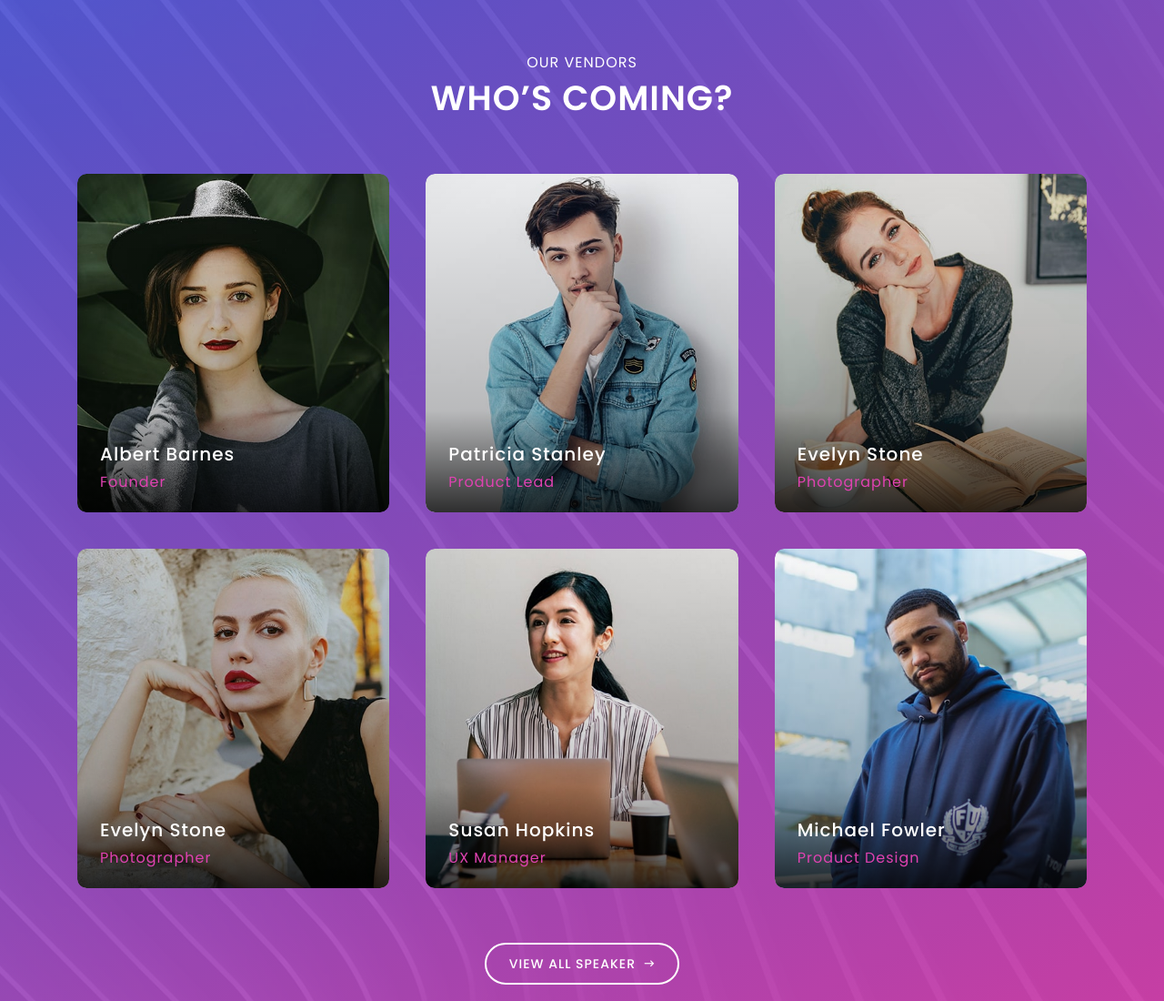
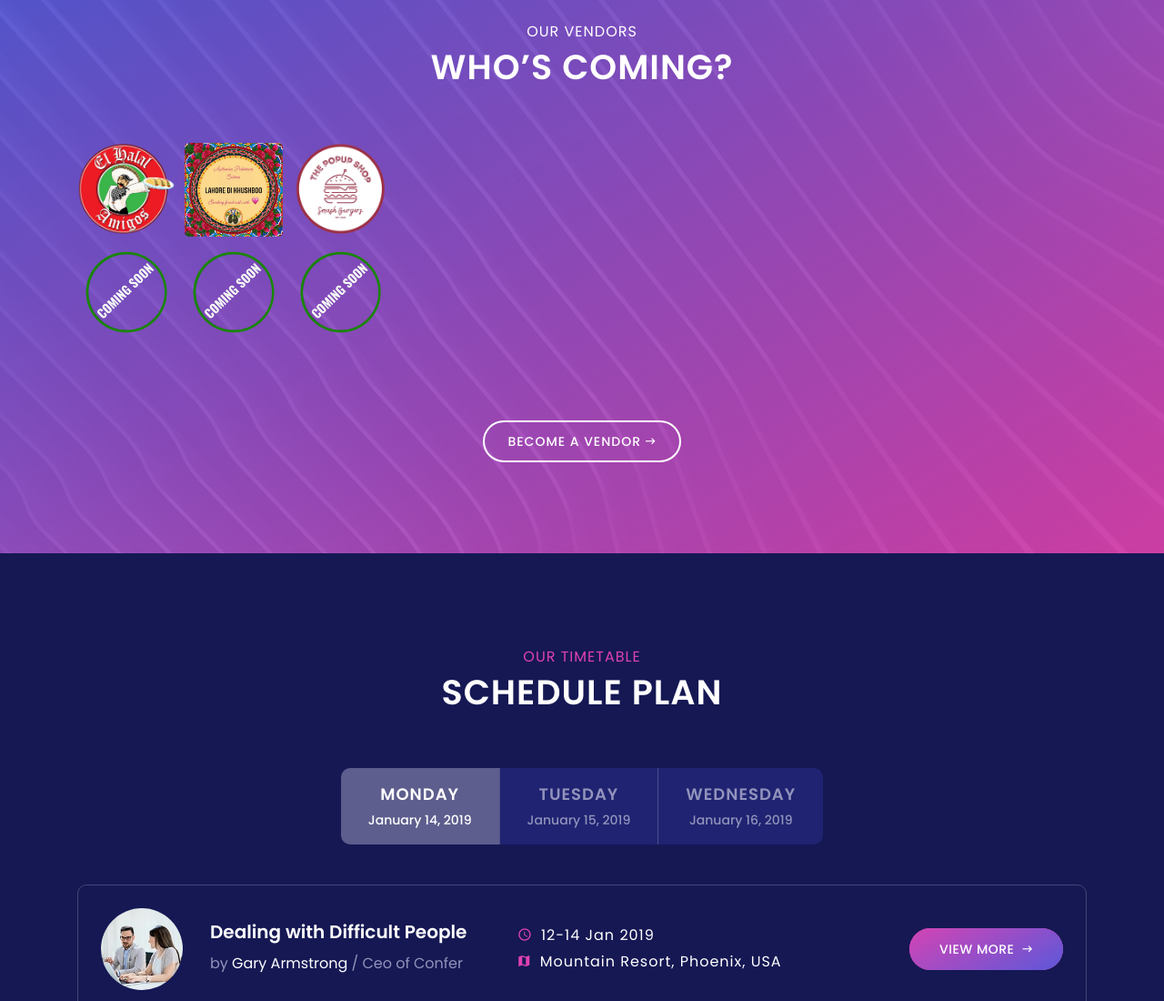
Before and after one commit to UniversalMercy/ummahfest, a website: page main.html in a window 1280 px wide. Shown: the part 1700-2800 px from the top of the page at 91% size. Drawn offline with Linux system fonts and the light colour scheme; a script that the page names is missing.

Commit message:
added images and fixed site

```diff
--- a/main.html
+++ b/main.html
@@ -79,14 +79,14 @@
     <!-- Welcome Area Start -->
     <section class="welcome-area">
             <!-- Single Slide -->
-            <div class="single-welcome-slide bg-img bg-overlay jarallax" style="background-image: url(img/bg-img/banner.png);">
+            <div class="single-welcome-slide bg-img bg-overlay jarallax" style="background-image: url(img/bg-img/banner2.png);">
                 <div class="container h-100">
                     <div class="row h-100 align-items-center">
                         <!-- Welcome Text -->
                         <div class="col-12">
                             <div class="welcome-text-two text-center">
                                 <h5 data-animation="fadeInUp" data-delay="100ms">Universal Mercy Academy Presents</h5>
-                                <img src="fest/images/umafest.png" alt="ummahfest" width="500" height="450">
+                                <img src="img/bg-img/3new.png" alt="ummahfest" width="450" height="450">
                                 <!-- Event Meta -->
                                 <div class="event-meta" data-animation="fadeInUp" data-delay="500ms">
                                     <a class="event-date" href="#"><i class="zmdi zmdi-map"></i>Waldorf School 3800 Clark Rd, El Sobrante, CA 94803</a></br>
@@ -124,7 +124,7 @@ The carnival features various activities including pony rides, petting zoo, and
                 <!-- About Thumb -->
                 <div class="col-12 col-md-6">
                     <div class="about-thumb mb-80 wow fadeInUp" data-wow-delay="300ms">
-                        <img src="img/bg-img/2.png" alt="">
+                        <img src="img/bg-img/umlogoplusfest2.png" alt="">
                     </div>
                 </div>
             </div>
@@ -134,8 +134,9 @@ The carnival features various activities including pony rides, petting zoo, and
     <!-- About Us And Countdown Area End -->
 
     <!-- Our Speakings Area Start -->
-    <section class="our-speaker-area bg-img bg-gradient-overlay section-padding-100-60" style="background-image: url(img/bg-img/3.jpg);">
+    <section class="our-speaker-area main-footer-area bg-img bg-gradient-overlay section-padding-100-60" style="background-image: url(img/bg-img/3.jpg);">
         <div class="container">
+
             <div class="row">
                 <!-- Heading -->
                 <div class="col-12">
@@ -149,139 +150,38 @@ The carnival features various activities including pony rides, petting zoo, and
             <div class="row">
                 <!-- Single Speaker Area -->
                 <div class="col-12 col-md-6 col-lg-4">
-                    <div class="single-speaker-area bg-gradient-overlay-2 wow fadeInUp" data-wow-delay="300ms">
-                        <!-- Thumb -->
-                        <div class="speaker-single-thumb">
-                            <img src="img/bg-img/4.jpg" alt="">
-                        </div>
-                        <!-- Social Info -->
-                        <div class="social-info">
-                            <a href="#"><i class="zmdi zmdi-facebook"></i></a>
-                            <a href="#"><i class="zmdi zmdi-instagram"></i></a>
-                            <a href="#"><i class="zmdi zmdi-twitter"></i></a>
-                            <a href="#"><i class="zmdi zmdi-linkedin"></i></a>
-                        </div>
-                        <!-- Info -->
-                        <div class="speaker-info">
-                            <h5>Albert Barnes</h5>
-                            <p>Founder</p>
-                        </div>
-                    </div>
-                </div>
-
-                <!-- Single Speaker Area -->
-                <div class="col-12 col-md-6 col-lg-4">
-                    <div class="single-speaker-area bg-gradient-overlay-2 wow fadeInUp" data-wow-delay="300ms">
-                        <!-- Thumb -->
-                        <div class="speaker-single-thumb">
-                            <img src="img/bg-img/5.jpg" alt="">
-                        </div>
-                        <!-- Social Info -->
-                        <div class="social-info">
-                            <a href="#"><i class="zmdi zmdi-facebook"></i></a>
-                            <a href="#"><i class="zmdi zmdi-instagram"></i></a>
-                            <a href="#"><i class="zmdi zmdi-twitter"></i></a>
-                            <a href="#"><i class="zmdi zmdi-linkedin"></i></a>
-                        </div>
-                        <!-- Info -->
-                        <div class="speaker-info">
-                            <h5>Patricia Stanley</h5>
-                            <p>Product Lead</p>
-                        </div>
-                    </div>
-                </div>
-
-                <!-- Single Speaker Area -->
-                <div class="col-12 col-md-6 col-lg-4">
-                    <div class="single-speaker-area bg-gradient-overlay-2 wow fadeInUp" data-wow-delay="300ms">
-                        <!-- Thumb -->
-                        <div class="speaker-single-thumb">
-                            <img src="img/bg-img/6.jpg" alt="">
-                        </div>
-                        <!-- Social Info -->
-                        <div class="social-info">
-                            <a href="#"><i class="zmdi zmdi-facebook"></i></a>
-                            <a href="#"><i class="zmdi zmdi-instagram"></i></a>
-                            <a href="#"><i class="zmdi zmdi-twitter"></i></a>
-                            <a href="#"><i class="zmdi zmdi-linkedin"></i></a>
-                        </div>
-                        <!-- Info -->
-                        <div class="speaker-info">
-                            <h5>Evelyn Stone</h5>
-                            <p>Photographer</p>
-                        </div>
-                    </div>
-                </div>
-
-                <!-- Single Speaker Area -->
-                <div class="col-12 col-md-6 col-lg-4">
-                    <div class="single-speaker-area bg-gradient-overlay-2 wow fadeInUp" data-wow-delay="300ms">
-                        <!-- Thumb -->
-                        <div class="speaker-single-thumb">
-                            <img src="img/bg-img/7.jpg" alt="">
-                        </div>
-                        <!-- Social Info -->
-                        <div class="social-info">
-                            <a href="#"><i class="zmdi zmdi-facebook"></i></a>
-                            <a href="#"><i class="zmdi zmdi-instagram"></i></a>
-                            <a href="#"><i class="zmdi zmdi-twitter"></i></a>
-                            <a href="#"><i class="zmdi zmdi-linkedin"></i></a>
-                        </div>
-                        <!-- Info -->
-                        <div class="speaker-info">
-                            <h5>Evelyn Stone</h5>
-                            <p>Photographer</p>
-                        </div>
-                    </div>
-                </div>
-
-                <!-- Single Speaker Area -->
-                <div class="col-12 col-md-6 col-lg-4">
-                    <div class="single-speaker-area bg-gradient-overlay-2 wow fadeInUp" data-wow-delay="300ms">
-                        <!-- Thumb -->
-                        <div class="speaker-single-thumb">
-                            <img src="img/bg-img/8.jpg" alt="">
-                        </div>
-                        <!-- Social Info -->
-                        <div class="social-info">
-                            <a href="#"><i class="zmdi zmdi-facebook"></i></a>
-                            <a href="#"><i class="zmdi zmdi-instagram"></i></a>
-                            <a href="#"><i class="zmdi zmdi-twitter"></i></a>
-                            <a href="#"><i class="zmdi zmdi-linkedin"></i></a>
-                        </div>
-                        <!-- Info -->
-                        <div class="speaker-info">
-                            <h5>Susan Hopkins</h5>
-                            <p>UX Manager</p>
-                        </div>
-                    </div>
-                </div>
-
-                <!-- Single Speaker Area -->
-                <div class="col-12 col-md-6 col-lg-4">
-                    <div class="single-speaker-area bg-gradient-overlay-2 wow fadeInUp" data-wow-delay="300ms">
-                        <!-- Thumb -->
-                        <div class="speaker-single-thumb">
-                            <img src="img/bg-img/9.jpg" alt="">
-                        </div>
-                        <!-- Social Info -->
-                        <div class="social-info">
-                            <a href="#"><i class="zmdi zmdi-facebook"></i></a>
-                            <a href="#"><i class="zmdi zmdi-instagram"></i></a>
-                            <a href="#"><i class="zmdi zmdi-twitter"></i></a>
-                            <a href="#"><i class="zmdi zmdi-linkedin"></i></a>
-                        </div>
-                        <!-- Info -->
-                        <div class="speaker-info">
-                            <h5>Michael Fowler</h5>
-                            <p>Product Design</p>
+                 <div class="single-footer-widget mb-60 wow fadeInUp" data-wow-delay="300ms">
+                            <!-- Footer Gallery -->
+                            <div class="footer-gallery">
+                                <div class="row">
+                                    <div class="col-4">
+                                        <a href="img/bg-img/vendor1.png" class="single-gallery-item"><img src="img/bg-img/vendor1.png" alt="" width="100"></a>
+                            <!-- Widget Title -->
+                                    </div>
+                                    <div class="col-4">
+                                        <a href="img/bg-img/vendor4.png" class="single-gallery-item"><img src="img/bg-img/vendor4.png" alt=""></a>
+                                    </div>
+                                    <div class="col-4">
+                                        <a href="img/bg-img/vendor2.png" class="single-gallery-item"><img src="img/bg-img/vendor2.png" alt=""></a>
+                                    </div>
+                                    <div class="col-4">
+                                        <a href="img/bg-img/coming.png" class="single-gallery-item"><img src="img/bg-img/coming.png" alt=""></a>
+                                    </div>
+                                    <div class="col-4">
+                                        <a href="img/bg-img/coming.png" class="single-gallery-item"><img src="img/bg-img/coming.png" alt=""></a>
+                                    </div>
+                                    <div class="col-4">
+                                        <a href="img/bg-img/coming.png" class="single-gallery-item"><img src="img/bg-img/coming.png" alt=""></a>
+                                    </div>
+                                </div>
+                            </div>
                         </div>
                     </div>
                 </div>
 
                 <div class="col-12">
                     <div class="more-speaker-btn text-center mt-20 mb-40 wow fadeInUp" data-wow-delay="300ms">
-                        <a class="btn confer-btn-white" href="#">view all Speaker <i class="zmdi zmdi-long-arrow-right"></i></a>
+                        <a class="btn confer-btn-white" href="#">BECOME A VENDOR<i class="zmdi zmdi-long-arrow-right"></i></a>
                     </div>
                 </div>
             </div>
--- a/style.css
+++ b/style.css
@@ -97,19 +97,6 @@ ul {
   ul li {
     margin: 0;
     padding: 0; }
-
-.bg-overlay {
-  position: relative;
-  z-index: 1; }
-  .bg-overlay::before {
-    position: absolute;
-    content: "";
-    height: 100%;
-    width: 100%;
-    top: 0;
-    left: 0;
-    z-index: -1;
-    background-color: rgba(0, 0, 0, 0.4); }
 
 .bg-gradient-overlay {
   position: relative;
@@ -611,8 +598,8 @@ input:required {
   .confer-btn-white i {
     margin-left: 5px; }
   .confer-btn-white:hover, .confer-btn-white:focus {
-    background-color: #df42b1;
-    border-color: #df42b1;
+    background-color: #faca48;
+    border-color: #faca48;
     color: #ffffff; }
 
 .confer-btn-white-2 {
```
Also changed, not shown: img/bg-img/2new.png (added), img/bg-img/3new.png (added), img/bg-img/banner2.png (added), img/bg-img/coming.png (added), img/bg-img/elhalal.png (added), img/bg-img/popup.png (added), img/bg-img/umlogoplusfest2.png (added), img/bg-img/ummahfestyear.png (added), img/bg-img/vendor1.png (added), img/bg-img/vendor2.png (added), img/bg-img/vendor3.png (added), img/bg-img/vendor4.png (added), img/core-img/ummahfestyear.png (added), 2 other files.
